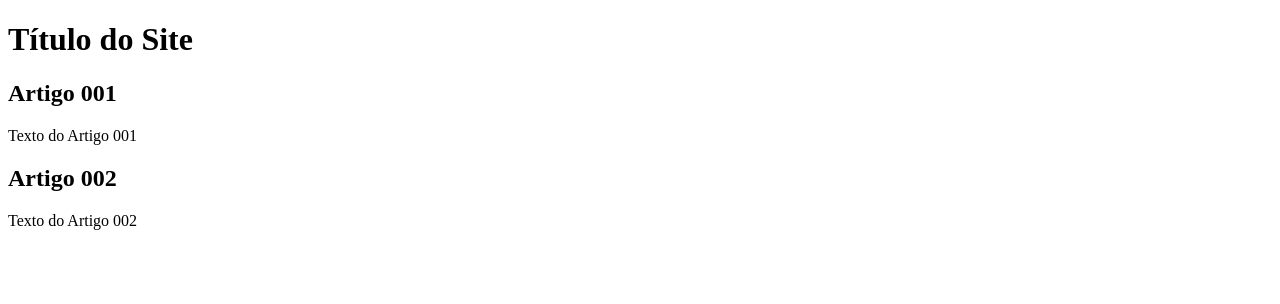
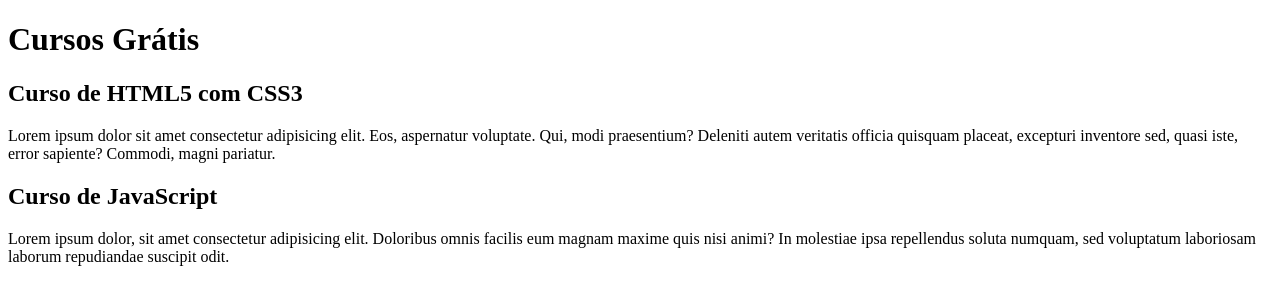
Before and after one commit to ederfmp/projeto-site, a plain HTML site: page index.html in a window 1280 px wide. Drawn offline with Linux system fonts and the light colour scheme.

Commit message:
comecei a escrever o conteudo

```diff
--- a/index.html
+++ b/index.html
@@ -8,15 +8,15 @@
 <body>
     <main>
         <header>
-            <h1>Título do Site</h1>
+            <h1>Cursos Grátis</h1>
         </header>
         <article>
-            <h2>Artigo 001</h2>
-            <p>Texto do Artigo 001</p>
+            <h2>Curso de HTML5 com CSS3</h2>
+            <p>Lorem ipsum dolor sit amet consectetur adipisicing elit. Eos, aspernatur voluptate. Qui, modi praesentium? Deleniti autem veritatis officia quisquam placeat, excepturi inventore sed, quasi iste, error sapiente? Commodi, magni pariatur.</p>
         </article>
         <article>
-            <h2>Artigo 002</h2>
-            <p>Texto do Artigo 002</p>
+            <h2>Curso de JavaScript</h2>
+            <p>Lorem ipsum dolor, sit amet consectetur adipisicing elit. Doloribus omnis facilis eum magnam maxime quis nisi animi? In molestiae ipsa repellendus soluta numquam, sed voluptatum laboriosam laborum repudiandae suscipit odit.</p>
         </article>
 
 
```
